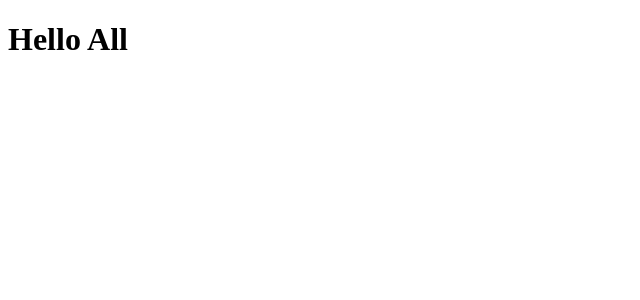
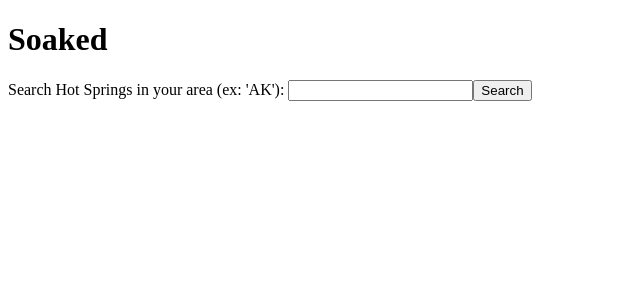
Before and after one commit to julianbow/MVP, a React app: page / in a window 1280 px wide. Shown: the top 300 px of the page, without its empty margins (0-640 px from the left). Built offline with nearby package versions, Linux system fonts and the light colour scheme; the HTML template or start-up script is replaced by a standard one.

Commit message:
rendering hot springs data

```diff
--- /dev/null
+++ b/client/src/components/App.jsx
@@ -0,0 +1,40 @@
+import React, { useState } from 'react';
+import axios from 'axios';
+import SpringList from './SpringList.jsx';
+import styled from 'styled-components'
+
+const App = () => {
+    const [stateCode, setStateCode] = useState('');
+    const [springList, setSpringList] = useState([]);
+
+    const handleChange = (e) => {
+        setStateCode(e.target.value);
+    };
+
+    const search = (e) => {
+        e.preventDefault();
+        axios.get(`/springs/${stateCode}`)
+        .then((response) => {
+            setSpringList(response.data);
+        })
+        .catch((error) => {
+            console.log('Error: ', error);
+        })
+    }
+
+    return (
+        <div>
+        <h1>Soaked</h1>
+            <form>
+                <label>Search Hot Springs in your area (ex: 'AK'): </label>
+                <input type='text' onChange={handleChange}></input>
+                <button onClick={search}>Search</button>
+            </form>
+            <div>
+                <SpringList springList={springList}/>
+            </div>
+        </div>
+    );
+};
+
+export default App;
--- /dev/null
+++ b/client/src/components/SpringList.jsx
@@ -0,0 +1,22 @@
+import React from 'react';
+
+const SpringList = ({ springList }) => {
+    if (springList.length !== 0) {
+        return (
+            <ul className="springs">
+                <h3>Hot Springs:</h3>
+                {springList.map((spring) => {
+                    return (
+                    <li key={spring.id}>
+                        <span>{spring.name === 'null' ? spring.name = 'Not Named' : spring.name}</span>
+                    </li>
+                    );
+                })}
+            </ul>
+        );
+    } else {
+        return '';
+    }
+};
+
+export default SpringList;
--- a/package.json
+++ b/package.json
@@ -24,7 +24,8 @@
     "express": "^4.17.1",
     "pg": "^8.6.0",
     "react": "^17.0.2",
-    "react-dom": "^17.0.2"
+    "react-dom": "^17.0.2",
+    "styled-components": "^5.3.0"
   },
   "devDependencies": {
     "@babel/core": "^7.14.3",
```
Also changed, not shown: client/src/index.js (+4 -3 lines), 4 other files (tests, documents, lock files or other folders).
